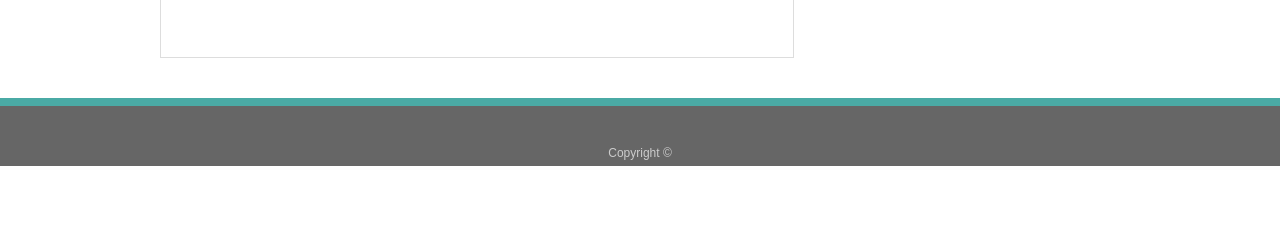
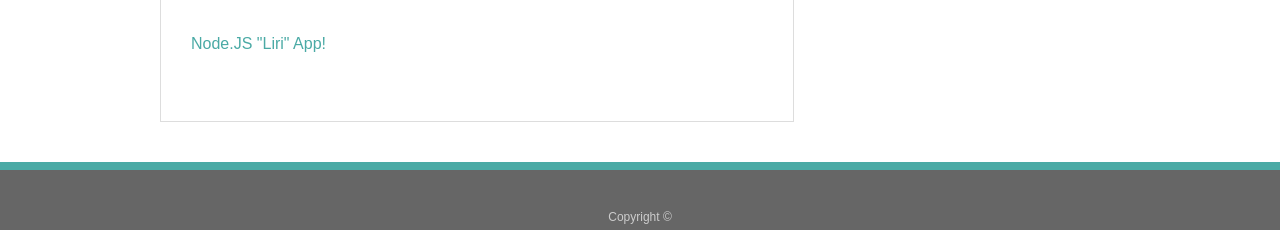
Before and after one commit to mollyjz/updated-profile, a plain HTML site: page portfolio.html in a window 1280 px wide. Shown: the part 1516-1750 px from the top of the page. Before the commit the page ends 1686 px from the top, so only its background shows below. Drawn offline with Linux system fonts and the light colour scheme.

Commit message:
added liri link

```diff
--- a/portfolio.html
+++ b/portfolio.html
@@ -49,18 +49,13 @@
           </a>
           <h4 class="link"><a href="https://github.com/eightdotfivexoneone/tube-the-earth">Check out my code!</a></h4>
       </div>
-      <!-- <div class="work">
-        <a href="#"><img src="assets/images/puppy.jpeg" alt="puppy"></a>
-        <h3>xxxxx</h3>
+    </div>
+    <div id="row-4">
+      <div class="work">
+        <a href="https://github.com/mollyjz/liri-node-app">Node.JS "Liri" App!</a>
       </div>
-      </div>
-      <div id="row-3">
-        <div class="work">
-      <a href="#"><img src="assets/images/unh.jpeg" alt="UNH"></a>
-        <h3>xxxxx</h3>
-      </div> -->
-      </div>
-    </section>
+    </div>
+  </section>
     <div id="sidebar"> <!-- SIDEBAR -->
       <h2>Connect with me</h2>
 
```
